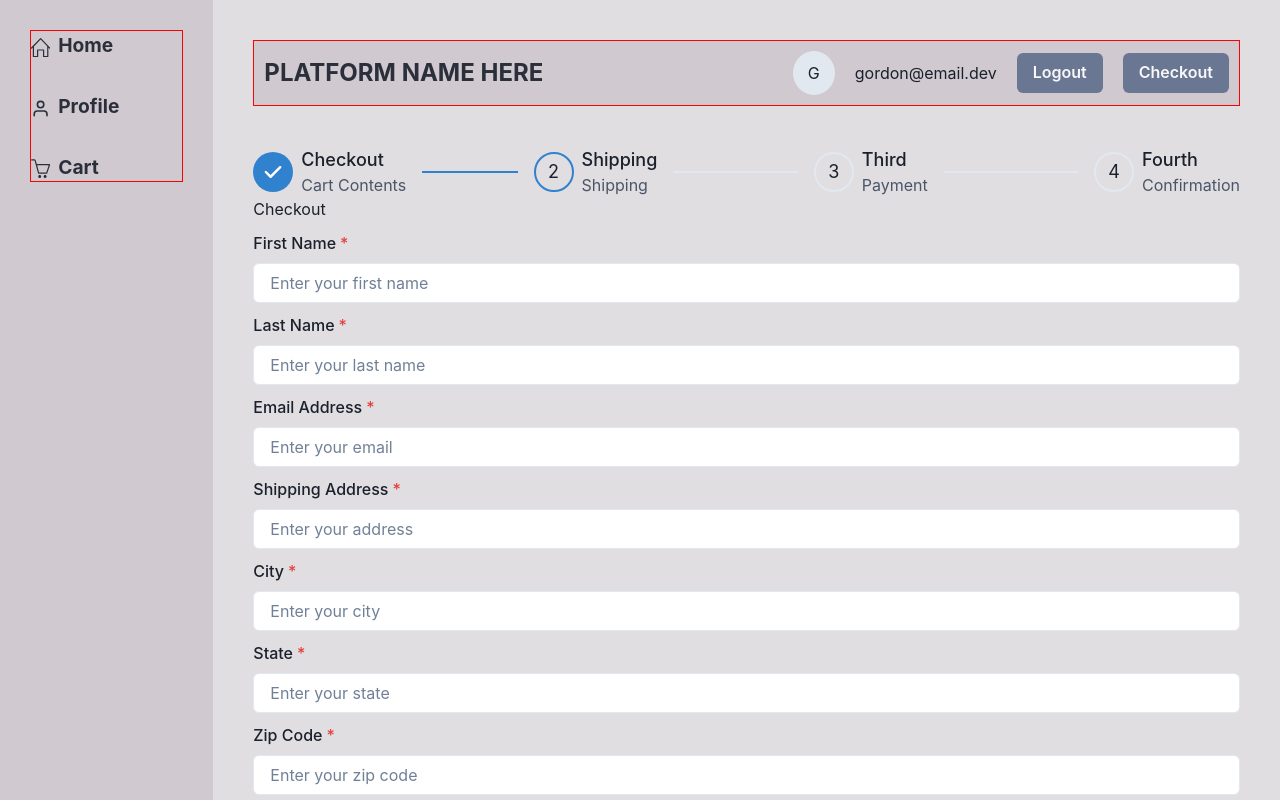
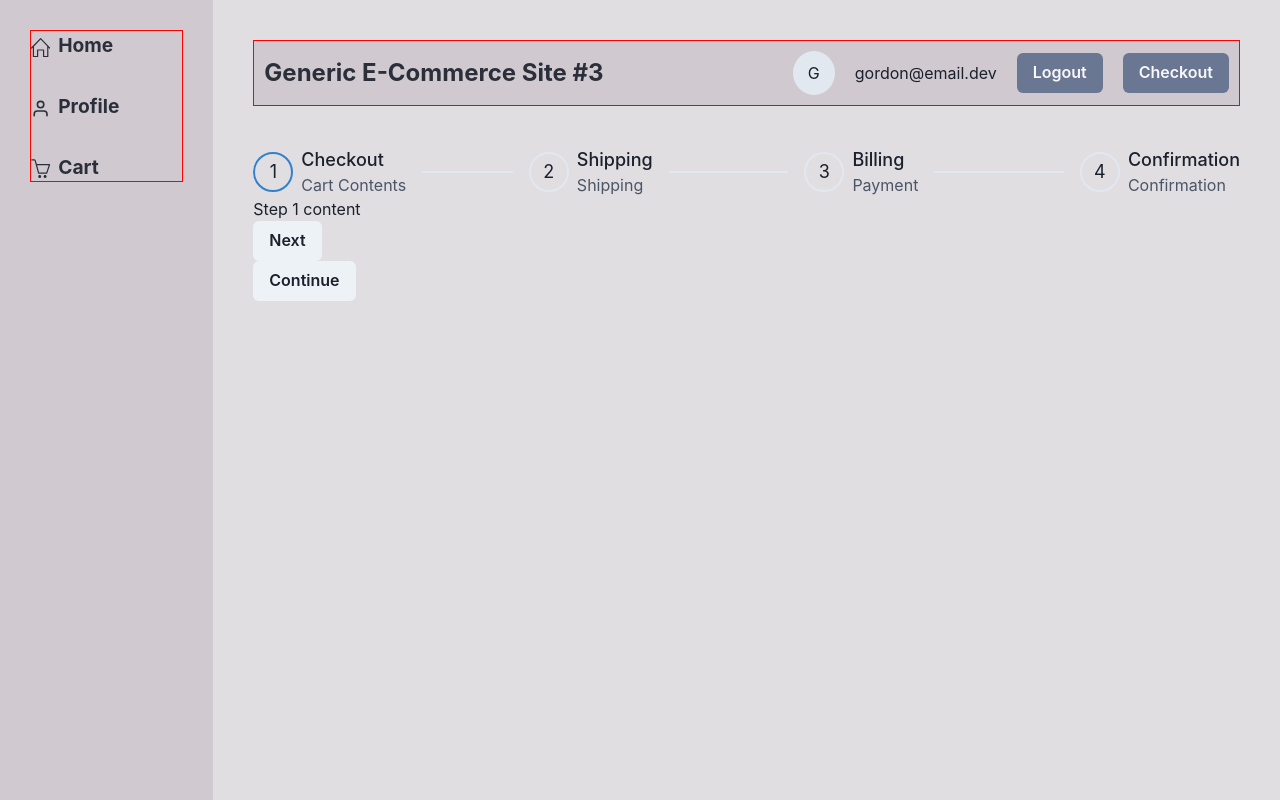
Before and after one commit to gpkarlsson/E_commerce_Placeholder, a React (Vite) app: page /checkout in a window 1280 px wide. Shown: the top 800 px of the page. Built offline with nearby package versions, Linux system fonts and the light colour scheme.

Commit message:
working on stepper, checkout, cart, navbar, appjsx

```diff
--- a/client/src/App.jsx
+++ b/client/src/App.jsx
@@ -16,6 +16,7 @@ import Cart from './pages/Cart'
 import Login from './pages/Login'
 import Checkout from './pages/Checkout'
 import NotFound from './pages/NotFound'
+import Shipping from './components/Shipping'
 
 // router and routes
 const router = createBrowserRouter(
@@ -28,6 +29,7 @@ const router = createBrowserRouter(
       <Route path="*" element={<NotFound />} />
       <Route path="login" element={<LoginLayout> <Login /> </LoginLayout>} />
       <Route path="checkout" element={<Checkout />}></Route>
+      <Route path="shipping" element={<Shipping />}></Route>
     </Route>
   ),
 );
--- a/client/src/components/Navbar.jsx
+++ b/client/src/components/Navbar.jsx
@@ -31,7 +31,7 @@ export default function Navbar() {
     flexDirection={{ base: "column", md: "row", lg: "row"}}
     overflowX={{ base: "auto", md: "visible" }}
     >
-      <Heading as="h1" fontSize="1.5em" color="brand.400">PLATFORM NAME HERE</Heading>
+      <Heading as="h1" fontSize="1.5em" color="brand.400">Generic E-Commerce Site #3</Heading>
       <Spacer />
 
       <HStack
--- a/client/src/components/Shipping.jsx
+++ b/client/src/components/Shipping.jsx
@@ -1,12 +1,41 @@
 import React from 'react'
 
 import Stepper from '../components/Stepper'
+import { Button, Checkbox, FormControl, FormLabel, Input } from '@chakra-ui/react'
 
 export default function Shipping() {
   return (
     <>
+    <Stepper />
+    {/* <Form> */}
+        <FormControl isRequired>
+          <FormLabel mt="10px">First Name</FormLabel>
+          <Input type="text" placeholder="Enter your first name" bg="white" color="brand.400" />
 
-    <Stepper index={2}/>
+          <FormLabel mt="10px">Last Name</FormLabel>
+          <Input type="text" placeholder="Enter your last name" bg="white" color="brand.400" />
+
+          <FormLabel mt="10px">Email Address</FormLabel>
+          <Input type="email" placeholder="Enter your email" bg="white" color="brand.400" />
+
+          <FormLabel mt="10px">Shipping Address</FormLabel>
+          <Input type="text" placeholder="Enter your address" bg="white" color="brand.400" />
+
+          <FormLabel mt="10px">City</FormLabel>
+          <Input type="text" placeholder="Enter your city" bg="white" color="brand.400" />
+
+          <FormLabel mt="10px">State</FormLabel>
+          <Input type="text" placeholder="Enter your state" bg="white" color="brand.400" />
+
+          <FormLabel mt="10px">Zip Code</FormLabel>
+          <Input type="text" placeholder="Enter your zip code" bg="white" color="brand.400" />
+
+          <FormLabel mt="10px">Phone Number</FormLabel>
+          <Input type="text" placeholder="Enter your phone number" bg="white" color="brand.400" />
+
+          <Checkbox>Shipping Address is the same as billing address</Checkbox>
+        </FormControl>
+      {/* </Form> */}
     </>
   )
 }
--- a/client/src/components/Stepper.jsx
+++ b/client/src/components/Stepper.jsx
@@ -1,3 +1,4 @@
+import { useState } from 'react';
 import {
   Step,
   StepDescription,
@@ -8,29 +9,81 @@ import {
   StepStatus,
   StepTitle,
   Stepper,
-  useSteps,
-  Box
-} from '@chakra-ui/react'
+  Box,
+  Button,
+} from '@chakra-ui/react';
 
-
-
+import { Link } from "react-router-dom";
 const steps = [
-  { title: 'Checkout', description: 'Cart Contents'},
+  { title: 'Checkout', description: 'Cart Contents' },
   { title: 'Shipping', description: 'Shipping' },
-  { title: 'Third', description: 'Payment' },
-  {title: 'Fourth', description: 'Confirmation'}
-]
+  { title: 'Billing', description: 'Payment' },
+  { title: 'Confirmation', description: 'Confirmation' },
+];
 
 export default function CheckoutStepper() {
-  const { activeStep, setActiveStep } = useSteps({
-    index: 1,
-    count: steps.length,
-  })
+  const [activeStep, setActiveStep] = useState(1);
+
+  const handleNext = () => {
+    setActiveStep((prevStep) => prevStep + 1);
+  };
+
+  const handlePrev = () => {
+    setActiveStep((prevStep) => prevStep - 1);
+  };
+
+  const renderStepContent = () => {
+    switch (activeStep) {
+      case 1:
+        return (
+          <Box>
+            <p>Step 1 content</p>
+            <Link to='/shipping'>
+            <Button onClick={handleNext}>Next</Button>
+            </Link>
+          </Box>
+        );
+      case 2:
+        return (
+          <Box>
+            <p>Step 2 content</p>
+            <Link to='/checkout'>
+            <Button onClick={handlePrev}>Cart Contents</Button>
+            </Link>
+            <Link to='/billing'>
+            <Button onClick={handleNext}>Shipping</Button>
+            </Link>
+          </Box>
+        );
+      case 3:
+        return (
+          <Box>
+            <p>Step 3 content</p>
+            <Link to='/shipping'>
+            <Button onClick={handlePrev}>Shipping</Button>
+            </Link>
+            <Link to='/confirmation'>
+            <Button onClick={handleNext}>Confirmation</Button>
+            </Link>
+          </Box>
+        );
+      case 4:
+        return (
+          <Box>
+            <p>Order Confirmation</p>
+            <Button onClick={handlePrev}>Previous</Button>
+          </Box>
+        );
+      default:
+        return null;
+    }
+  };
 
   return (
-    <Stepper size='lg' index={activeStep}>
+    <Box>
+      <Stepper size="lg" index={activeStep - 1}>
         {steps.map((step, index) => (
-        <Step key={index} onClick={() => setActiveStep(index)}>
+          <Step key={index} onClick={() => setActiveStep(index + 1)}>
             <StepIndicator>
               <StepStatus
                 complete={<StepIcon />}
@@ -39,7 +92,7 @@ export default function CheckoutStepper() {
               />
             </StepIndicator>
 
-          <Box flexShrink='0'>
+            <Box flexShrink="0">
               <StepTitle>{step.title}</StepTitle>
               <StepDescription>{step.description}</StepDescription>
             </Box>
@@ -48,8 +101,8 @@ export default function CheckoutStepper() {
           </Step>
         ))}
       </Stepper>
-  )
+
+      {renderStepContent()}
+    </Box>
+  );
 }
-
-
-// render(<Checkout />)
--- a/client/src/pages/Checkout.jsx
+++ b/client/src/pages/Checkout.jsx
@@ -7,31 +7,10 @@ import { Form } from 'react-router-dom'
 export default function Checkout() {
   return (
     <>
-    <Stepper />
-    <h1>Checkout</h1>
-    <Form>
-      <FormControl isRequired>
-        <FormLabel mt="10px">First Name</FormLabel>
-          <Input type="text" placeholder="Enter your first name" bg="white" color="brand.400" />
-        <FormLabel  mt="10px">Last Name</FormLabel>
-          <Input type="text" placeholder="Enter your last name" bg="white" color="brand.400" />
-        <FormLabel  mt="10px">Email Address</FormLabel>
-          <Input type="email" placeholder="Enter your email" bg="white" color="brand.400" />
-        <FormLabel  mt="10px">Shipping Address</FormLabel>
-          <Input type="text" placeholder="Enter your address" bg="white" color="brand.400" />
-        <FormLabel  mt="10px">City</FormLabel>
-          <Input type="text" placeholder="Enter your city" bg="white" color="brand.400" />
-        <FormLabel  mt="10px">State</FormLabel>
-          <Input type="text" placeholder="Enter your state" bg="white" color="brand.400" />
-        <FormLabel  mt="10px">Zip Code</FormLabel>
-        <Input type="text" placeholder="Enter your zip code" bg="white" color="brand.400" />
-        <FormLabel  mt="10px">Phone Number</FormLabel>
-        <Input type="text" placeholder="Enter your phone number" bg="white" color="brand.400" />
-        <Checkbox>Shipping Address is the same as billing address</Checkbox>
-      </FormControl>
-    </Form>
-    <Button>Continue</Button>
-    {/* On click, button should advance the step and return next page */}
+      <Stepper />
+
+      <Button>Continue</Button>
+      {/* On click, button should advance the step and return next page */}
     </>
   )
 }
```
Also changed, not shown: client/src/pages/Billing.jsx (added, +16 -0 lines), client/src/pages/Cart.jsx (+3 -4 lines), client/src/pages/Confirmation.jsx (added, +7 -0 lines), client/src/pages/Login.jsx (+47 -0 lines), client/src/pages/Signup.jsx (added, +115 -0 lines). Lines whose indentation alone changed are shown as unchanged.
